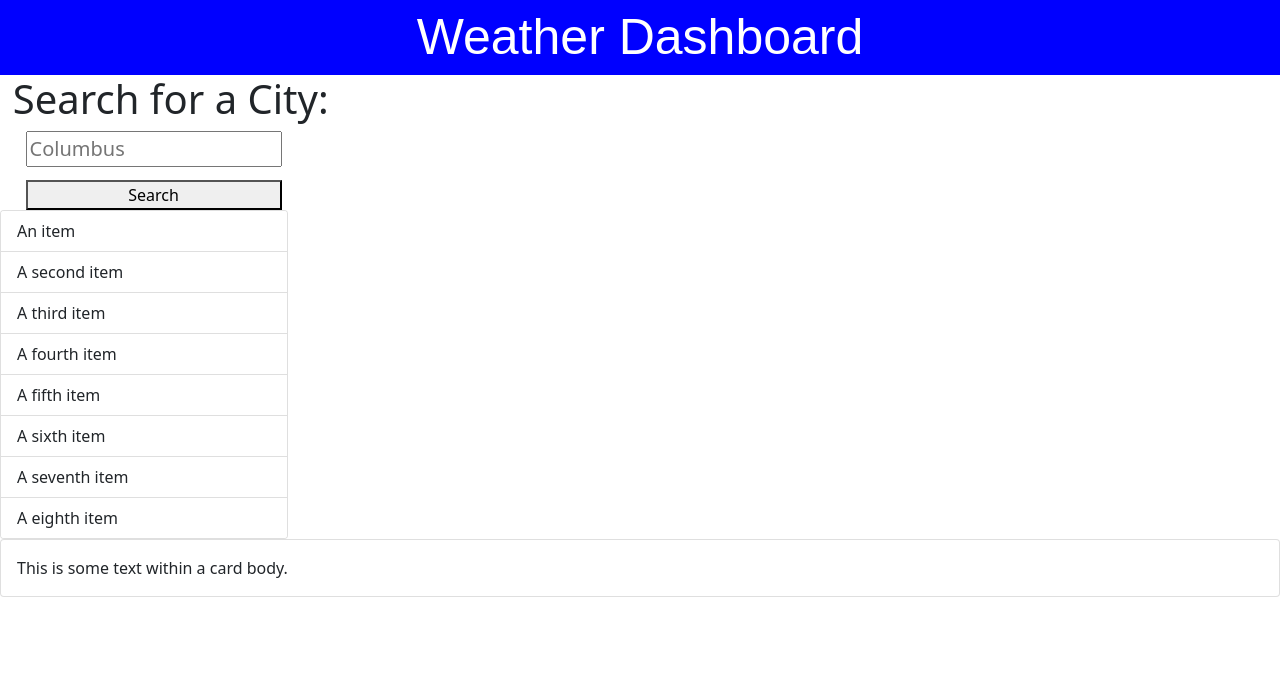
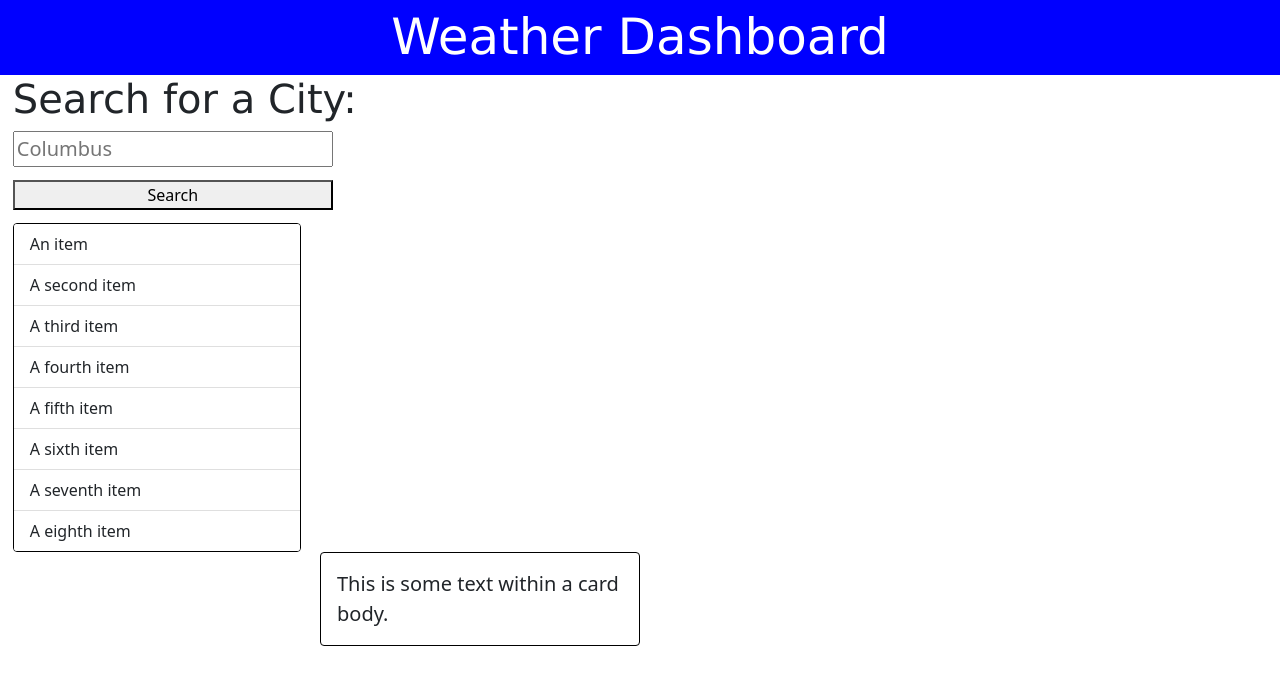
Before and after one commit to berekt24/weather-dashboard, a plain HTML site: page index.html in a window 1280 px wide. Drawn offline with nearby package versions, Linux system fonts and the light colour scheme; files whose address does not match are found by name.

Commit message:
added new ids

```diff
--- a/style.css
+++ b/style.css
@@ -1,27 +1,47 @@
+body {
+    font-family: Verdana, Geneva, Tahoma, sans-serif;
+}
+
 #head {
     color: white;
     background-color: blue;
     display: flex;
     justify-content: center;
-    font-family: Arial, Helvetica, sans-serif;
     font-size: 50px;
+    font-family: Verdana, Geneva, Tahoma, sans-serif;
 }
 
 #search-text {
     margin-left: 1%;
+    font-family: Verdana, Geneva, Tahoma, sans-serif;
 }
 
 #search {
-    margin-left: 2%;
+    margin-left: 1%;
     font-size: 20px;
-    width: 20%;
+    width: 25%;
 }
 
 #button {
     display: block;
     margin: 0 auto;
     margin-top: 1%;
-    margin-left: 2%;
-    width: 20%;
+    margin-left: 1%;
+    width: 25%;
 
 }
+
+#results-card {
+    margin-top: 1%;
+    margin-left: 1%;
+    border-color: black;
+
+}
+
+#results-details {
+    border-color: black;
+    font-size: 20px;
+    width: 25%;
+    margin-left: 25%;
+    margin-bottom: 10;
+}
```
